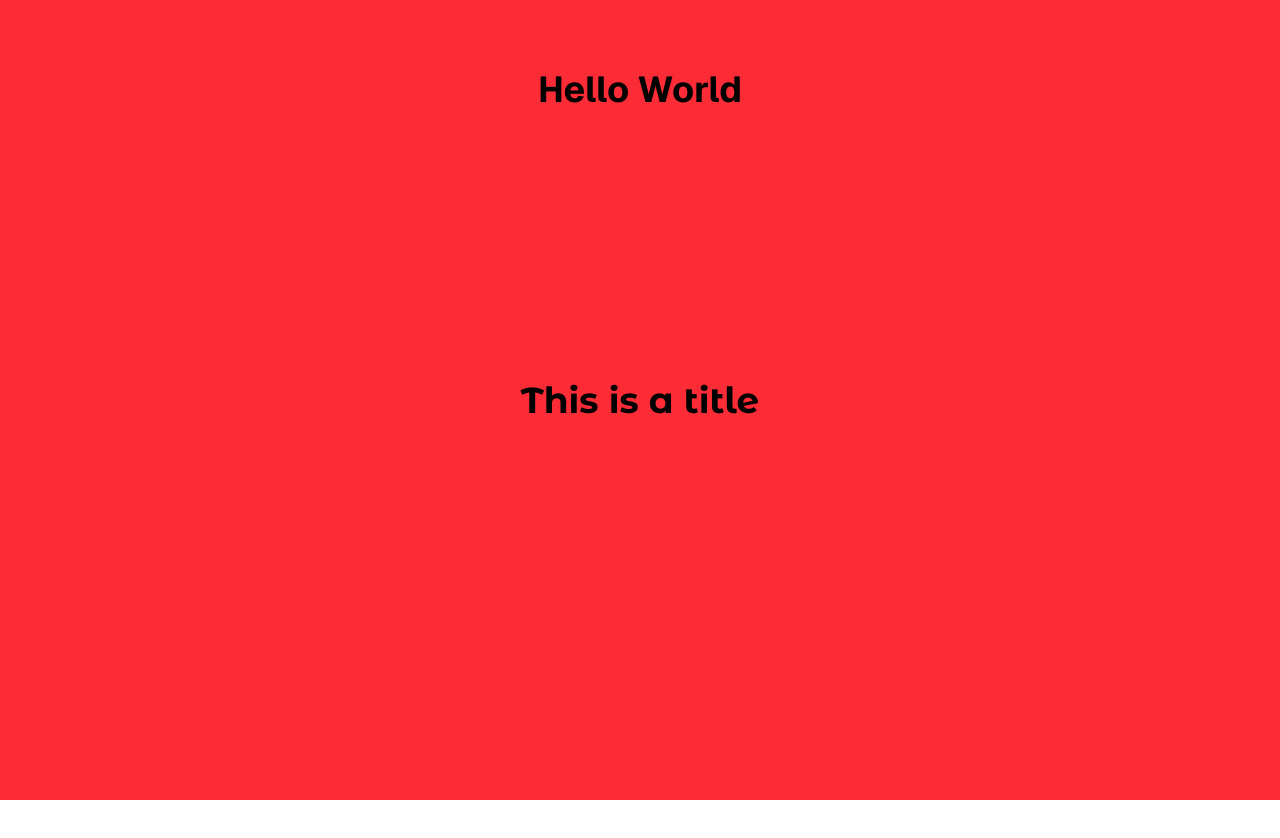
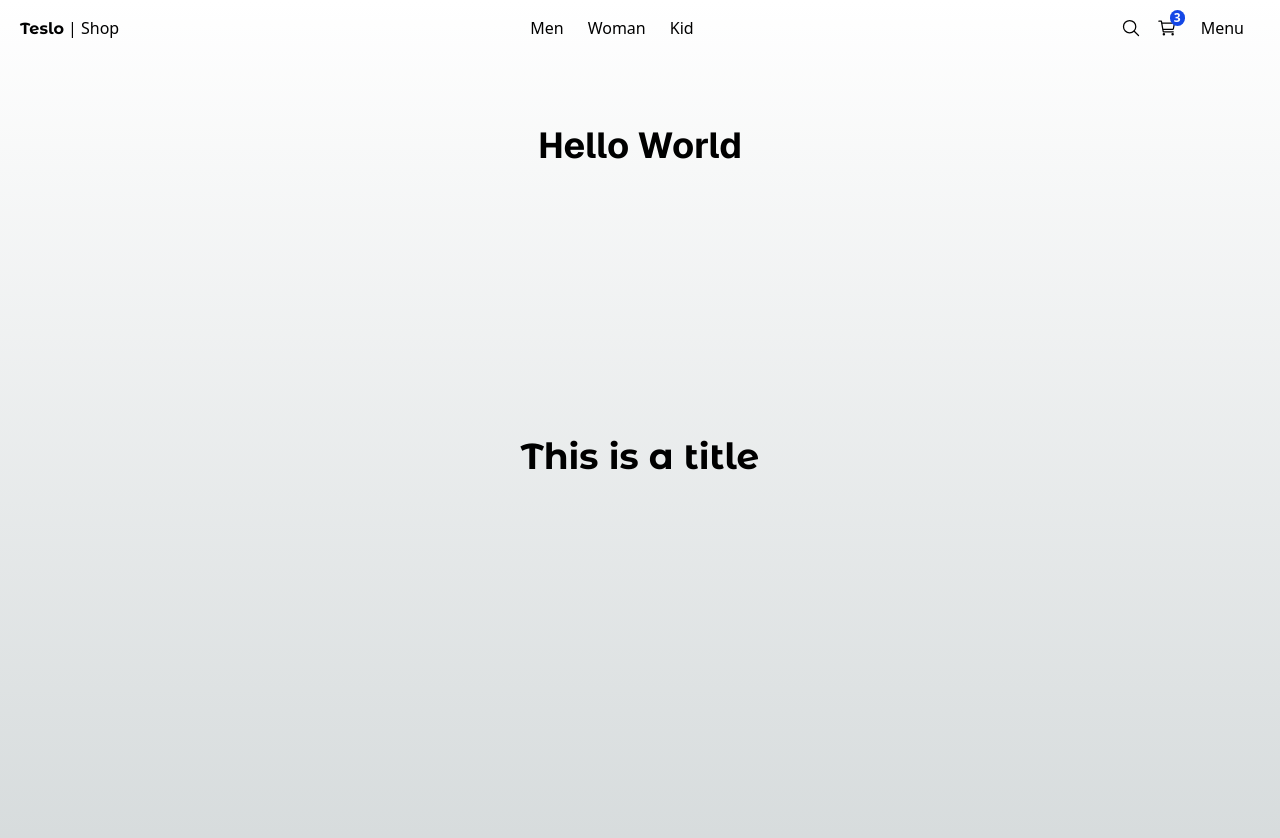
Before and after one commit to JuanCruzMedina/teslo-shop, a Next.js app: page / in a window 1280 px wide. Shown: the top 838 px of the page. Before the commit the page ends 800 px from the top, so only its background shows below. Built offline with nearby package versions, Linux system fonts and the light colour scheme.

Commit message:
feat: create top menu

```diff
--- a/src/app/(shop)/layout.tsx
+++ b/src/app/(shop)/layout.tsx
@@ -1,7 +1,14 @@
+import { TopMenu } from "@/components/ui/top-menu/TopMenu";
+
 export default function ShopLayout({
   children,
 }: {
   children: React.ReactNode;
 }) {
-  return <div className="min-h-screen bg-red-500">{children}</div>;
+  return (
+    <div className="min-h-screen">
+      <TopMenu />
+      {children}
+    </div>
+  );
 }
--- /dev/null
+++ b/src/components/ui/top-menu/TopMenu.tsx
@@ -0,0 +1,56 @@
+import { titleFont } from "@/config/fonts";
+import Link from "next/link";
+import { IoCartOutline, IoSearchOutline } from "react-icons/io5";
+
+export const TopMenu = () => {
+  return (
+    <nav className="flex px-5 justify-between items-center w-full">
+      <div>
+        <Link href="/">
+          <span className={`${titleFont.className} antialiased font-bold`}>
+            Teslo
+          </span>
+          <span> | Shop</span>
+        </Link>
+      </div>
+
+      <div className="hidden sm:block">
+        <Link
+          className="mr-2 p-2 rounded-md transition-all hover:bg-gray-100"
+          href="/category/men"
+        >
+          Men
+        </Link>
+        <Link
+          className="mr-2 p-2 rounded-md transition-all hover:bg-gray-100"
+          href="/category/women"
+        >
+          Woman
+        </Link>
+        <Link
+          className="mr-2 p-2 rounded-md transition-all hover:bg-gray-100"
+          href="/category/kids"
+        >
+          Kid
+        </Link>
+      </div>
+
+      <div className="flex items-center">
+        <Link href="/search" className="mx-2">
+          <IoSearchOutline className="w-5 h-5" />
+        </Link>
+        <Link href="/cart" className="mx-2">
+          <div className="relative">
+            <span className="absolute text-xs px-1 rounded-full font-bold -top-2 -right-2 bg-blue-700 text-white">
+              3
+            </span>
+            <IoCartOutline className="w-5 h-5" />
+          </div>
+        </Link>
+        <button className="m-2 p-2 rounded-md transition-all hover:bg-gray-100">
+          Menu
+        </button>
+      </div>
+    </nav>
+  );
+};
```
